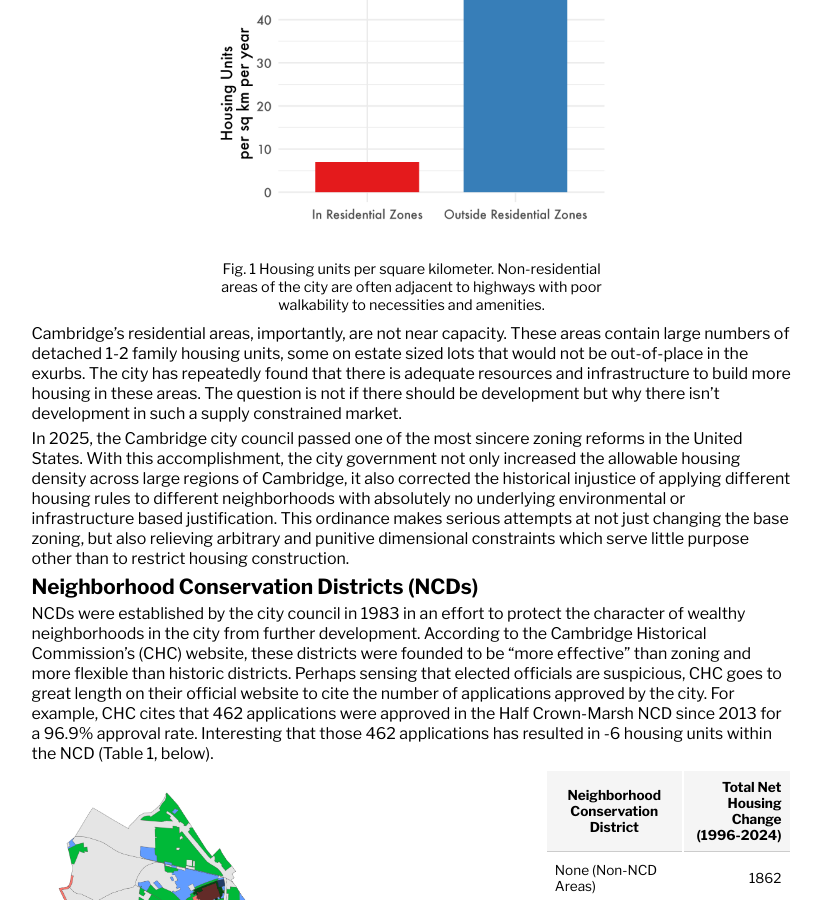
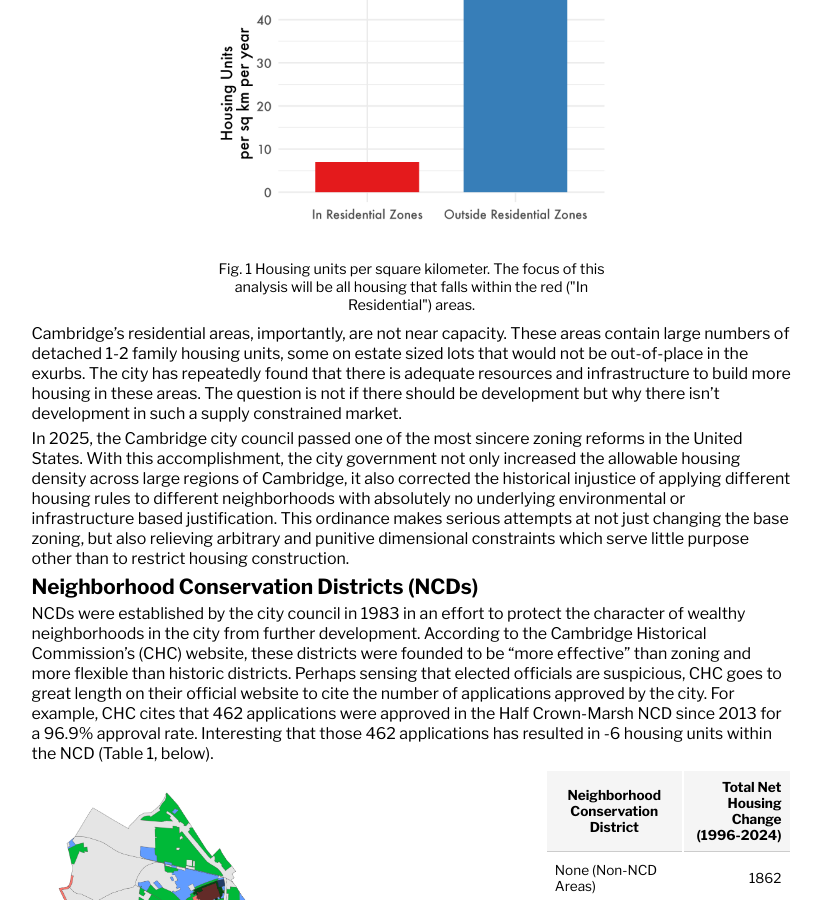
Before and after one commit to dan-sprague/dan-sprague.github.io, a Jekyll site: the page built from _posts/2025-03-30-ncd.markdown, in a window 1280 px wide and 900 px high, scrolled down 625 px. Shown: the whole window, without its empty margins (221-1042 px from the left). Built offline with Jekyll 4.4.1, drawn with Linux system fonts in a browser that asks for light colours.

```diff
--- a/_posts/2025-03-30-ncd.markdown
+++ b/_posts/2025-03-30-ncd.markdown
@@ -52,7 +52,7 @@
 
 <div class="figure-container" style="max-width: 400px; margin: 0 auto; margin-bottom: 10px;">
   <img src="/assets/images/housing_area.jpg" alt="Housing per sqkm"/>
-  <figcaption style="text-align: center; font-style: plain; font-size: 0.9em;">Fig. 1 Housing units per square kilometer. Non-residential areas of the city are often adjacent to highways with poor walkability to necessities and amenities.</figcaption>
+  <figcaption style="text-align: center; font-style: plain; font-size: 0.9em;">Fig. 1 Housing units per square kilometer. The focus of this analysis will be all housing that falls within the red ("In Residential") areas.</figcaption>
 </div>
 
 Cambridge's residential areas, importantly, are not near capacity. These areas contain large numbers of detached 1-2 family housing units, some on estate sized lots that would not be out-of-place in the exurbs. The city has repeatedly found that there is adequate resources and infrastructure to build more housing in these areas. The question is not if there should be development but why there isn't development in such a supply constrained market.<br>
```
Also changed, not shown: 2 other files.
